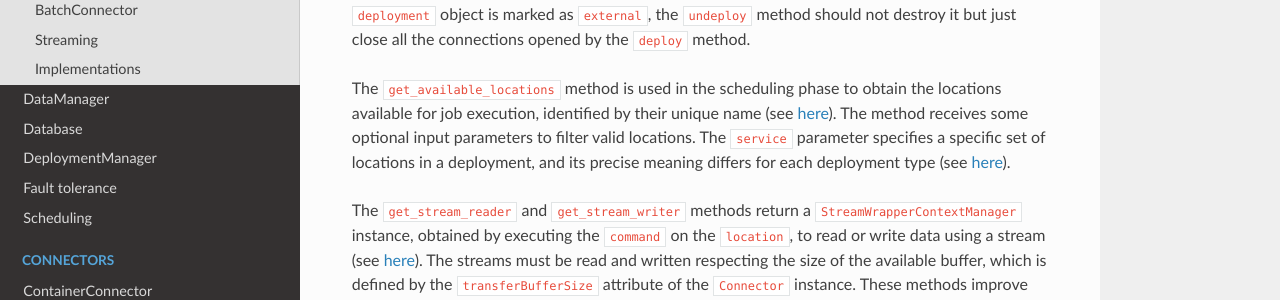
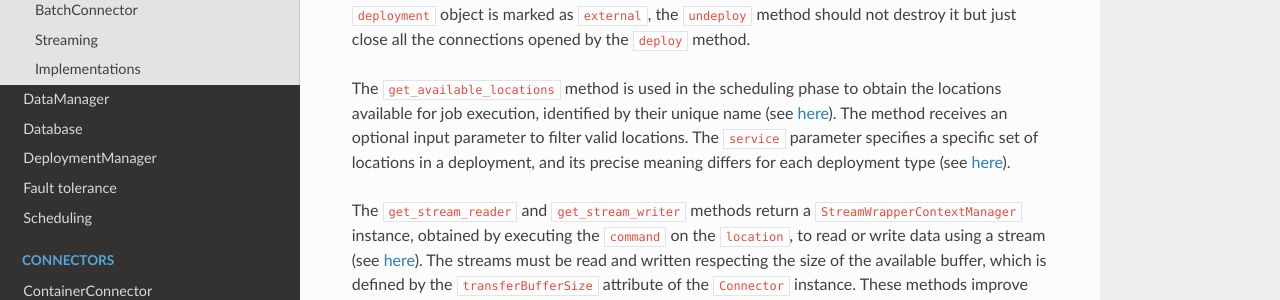
Before and after one commit to alpha-unito/streamflow, a Sphinx documentation site: the page built from docs/source/ext/connector.rst, in a window 1280 px wide and 900 px high, scrolled down 1647 px. Shown: the part 154-454 px from the top of the window. Built offline with Sphinx 7.4.7 and the Read the Docs theme 2.0.0, drawn with Linux system fonts in a browser that asks for light colours.

Commit message:
fix docs

```diff
--- a/docs/source/ext/connector.rst
+++ b/docs/source/ext/connector.rst
@@ -86,7 +86,7 @@ The ``deploy`` method instantiates the remote execution environment, making it r
 
 The ``undeploy`` method destroys the remote execution environment, potentially cleaning up all the temporary resources instantiated during the workflow execution (e.g., intermediate results). If a ``deployment`` object is marked as ``external``, the ``undeploy`` method should not destroy it but just close all the connections opened by the ``deploy`` method.
 
-The ``get_available_locations`` method is used in the scheduling phase to obtain the locations available for job execution, identified by their unique name (see :ref:`here <Scheduling>`). The method receives some optional input parameters to filter valid locations. The ``service`` parameter specifies a specific set of locations in a deployment, and its precise meaning differs for each deployment type (see :ref:`here <Binding steps and deployments>`).
+The ``get_available_locations`` method is used in the scheduling phase to obtain the locations available for job execution, identified by their unique name (see :ref:`here <Scheduling>`). The method receives an optional input parameter to filter valid locations. The ``service`` parameter specifies a specific set of locations in a deployment, and its precise meaning differs for each deployment type (see :ref:`here <Binding steps and deployments>`).
 
 The ``get_stream_reader`` and ``get_stream_writer`` methods return a ``StreamWrapperContextManager`` instance, obtained by executing the ``command`` on the ``location``, to read or write data using a stream (see :ref:`here <Streaming>`). The streams must be read and written respecting the size of the available buffer, which is defined by the ``transferBufferSize`` attribute of the ``Connector`` instance. These methods improve performance of data copies between pairs of remote locations.
 
```
Also changed, not shown: 1 other file.
